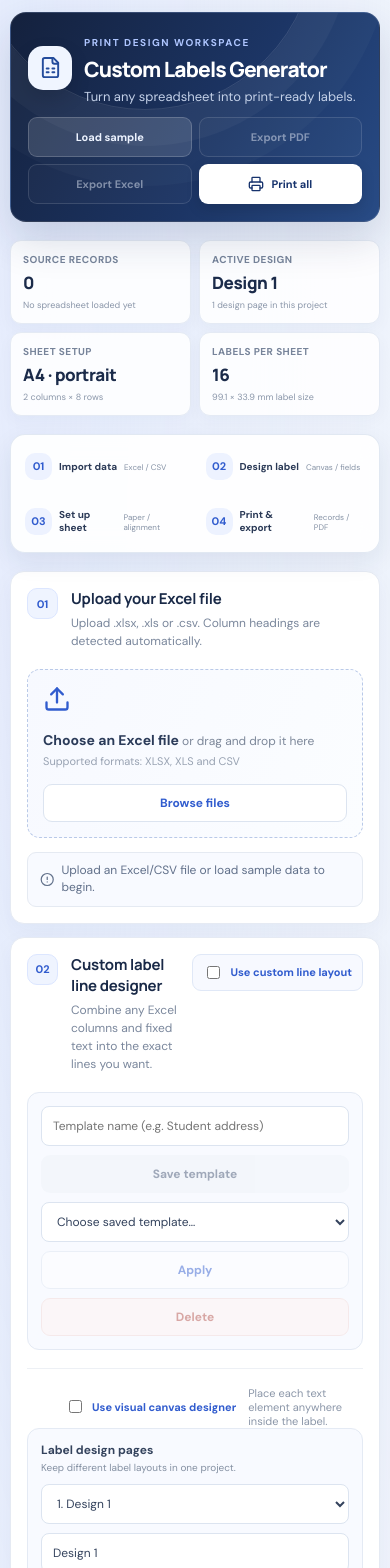
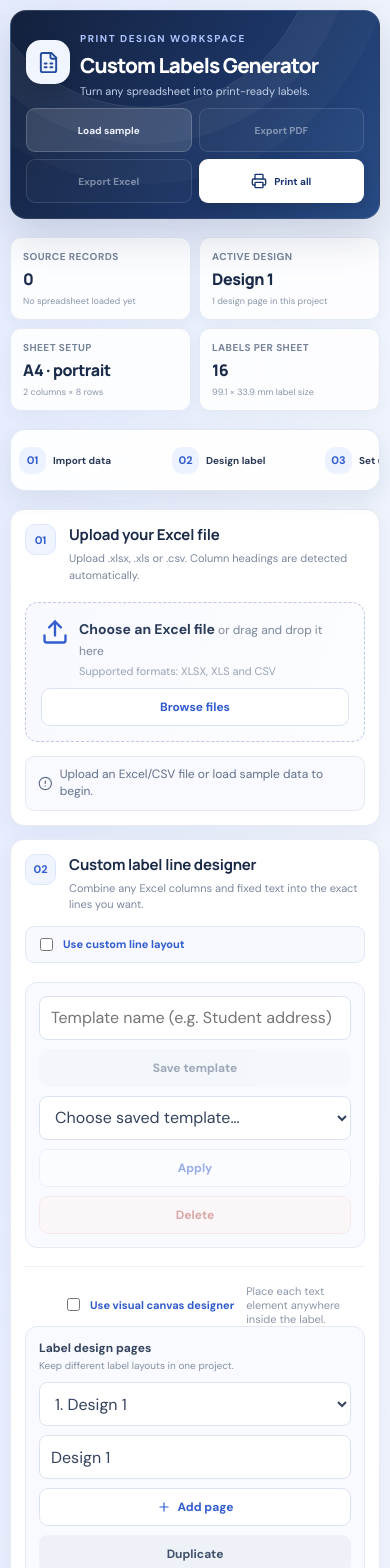
Before and after one commit to akash0222/label-generator, a React (Vite) app: page / in a window 390 px wide. Shown: the top 1568 px of the page. Built offline with nearby package versions, Linux system fonts and the light colour scheme.

Commit message:
Optimize responsive layouts for browser and mobile

```diff
--- a/src/styles.css
+++ b/src/styles.css
@@ -678,3 +678,172 @@ footer { padding: 22px 12px; color: #8c98ac; font-size: 11px; }
   .calibration-grid { grid-template-columns: 1fr 1fr; }
   .calibration-actions .button { flex: 1 1 100%; }
 }
+
+
+/* Phase 20 — browser, tablet and touch-first refinements */
+html {
+  min-width: 320px;
+  scroll-padding-top: 88px;
+  -webkit-text-size-adjust: 100%;
+  text-size-adjust: 100%;
+}
+body {
+  width: 100%;
+  max-width: 100%;
+  overflow-x: clip;
+  -webkit-tap-highlight-color: transparent;
+}
+#root { min-width: 0; min-height: 100vh; min-height: 100dvh; }
+.app { width: 100%; min-width: 0; }
+.panel, .section-title, .section-title > div, .columns-layout > section,
+.settings-grid, .template-toolbar, .design-pages-toolbar,
+.visual-editor-grid, .visual-properties, .print-queue-item,
+.print-queue-details, .print-queue-summary, .record-toolbar {
+  min-width: 0;
+}
+button, .button, .icon-button, .text-button, .workflow-nav button {
+  touch-action: manipulation;
+}
+.upload-zone:focus-visible {
+  outline: 3px solid rgba(64,111,224,.25);
+  outline-offset: 3px;
+}
+.file-chip { max-width: 100%; flex-wrap: wrap; overflow-wrap: anywhere; }
+.file-chip b { white-space: nowrap; }
+.preview-sheet, .visual-canvas-wrap {
+  max-width: 100%;
+  overscroll-behavior-x: contain;
+  -webkit-overflow-scrolling: touch;
+}
+.visual-canvas-wrap { touch-action: pan-x pan-y; }
+.record-list, .field-list { overscroll-behavior: contain; -webkit-overflow-scrolling: touch; }
+@media (max-width: 780px) {
+  html { scroll-padding-top: 76px; }
+  .app {
+    padding-left: max(14px, env(safe-area-inset-left));
+    padding-right: max(14px, env(safe-area-inset-right));
+    padding-bottom: max(22px, env(safe-area-inset-bottom));
+  }
+  .header { min-width: 0; }
+  .heading { flex: 1 1 0; }
+  .header-actions { display: grid; grid-template-columns: repeat(2, minmax(0, 1fr)); }
+  .header-actions .button { width: 100%; min-width: 0; min-height: 44px; }
+  .section-title > div { flex: 1 1 calc(100% - 60px); }
+  .section-title .selected-count, .section-title .live-tag { margin-left: 0; }
+  .settings-footer { flex-wrap: wrap; gap: 8px; }
+  .record-toolbar { flex-wrap: wrap; }
+  .record-toolbar input { flex: 1 1 100%; }
+  .preview-footer { flex-wrap: wrap; gap: 8px; }
+}
+@media (max-width: 640px) {
+  html { scroll-padding-top: 66px; }
+  .workflow-nav {
+    display: flex;
+    position: sticky;
+    top: max(6px, env(safe-area-inset-top));
+    overflow-x: auto;
+    overscroll-behavior-x: contain;
+    scroll-snap-type: x proximity;
+    scrollbar-width: thin;
+    -webkit-overflow-scrolling: touch;
+    padding: 6px;
+  }
+  .workflow-nav button {
+    flex: 0 0 148px;
+    min-width: 0;
+    min-height: 48px;
+    scroll-snap-align: start;
+  }
+  .workflow-nav small { display: none; }
+  .panel { min-width: 0; }
+  .section-title { align-items: flex-start; }
+  .section-title .step { flex: 0 0 31px; }
+  .section-title .toggle { flex: 1 1 100%; }
+  .upload-zone { min-width: 0; gap: 10px; }
+  .upload-zone > div { flex: 1 1 calc(100% - 55px); min-width: 0; }
+  .line-row {
+    grid-template-columns: 40px minmax(0, 1fr) 40px 40px 40px;
+    gap: 7px;
+    padding: 8px;
+  }
+  .line-no { min-width: 34px; min-height: 34px; }
+  .line-row .icon-button { width: 40px; height: 40px; }
+  .line-row select { min-height: 42px; }
+  .line-row .bold-toggle { min-height: 36px; }
+  .settings-grid { grid-template-columns: repeat(2, minmax(0, 1fr)); }
+  .queue-control { min-width: 0; }
+  .queue-control select, .queue-control input { min-width: 0; }
+  .print-queue-item { grid-template-columns: 30px minmax(0, 1fr) minmax(0, 1fr); }
+  .print-queue-details { grid-column: 2 / -1; }
+  .queue-item-actions { grid-column: 1 / -1; }
+  .preview-sheet { padding: 10px; }
+  .preview-grid { justify-content: start; margin-left: 0; margin-right: 0; }
+  .visual-canvas-wrap { padding: 10px; }
+  .visual-editor-toolbar > * { flex: 1 1 100%; min-width: 0; }
+  .visual-background-toolbar { align-items: stretch; }
+  .visual-background-toolbar label { min-width: 0; }
+  .visual-background-toolbar input { max-width: 100%; }
+  .print-queue-actions .button { min-height: 44px; }
+}
+@media (max-width: 520px) {
+  .app {
+    padding-top: 10px;
+    padding-left: max(10px, env(safe-area-inset-left));
+    padding-right: max(10px, env(safe-area-inset-right));
+  }
+  .header { padding: 15px; gap: 10px; }
+  .heading h1 { font-size: clamp(18px, 5.3vw, 21px); }
+  .heading p { font-size: 11px; }
+  .header-actions { grid-template-columns: repeat(2, minmax(0, 1fr)); }
+  .header-actions .button { padding: 9px 7px; font-size: 10px; }
+  .workspace-summary { grid-template-columns: repeat(2, minmax(0, 1fr)); }
+  .summary-card { min-width: 0; }
+  .summary-card strong { max-width: 100%; font-size: 16px; }
+  .section-title h2 { overflow-wrap: anywhere; }
+  .section-title p { font-size: 11px; }
+  .panel { padding: 14px; }
+  .template-toolbar, .design-pages-toolbar { grid-template-columns: minmax(0, 1fr); }
+  .template-toolbar > *, .design-pages-toolbar > * { min-width: 0; width: 100%; }
+  .starter-library .button { flex: 1 1 calc(50% - 8px); }
+  .settings-grid { grid-template-columns: minmax(0, 1fr); }
+  .calibration-actions { align-items: stretch; }
+  .calibration-actions .button { width: 100%; }
+  .print-queue-add { align-items: stretch; flex-direction: column; }
+  .print-queue-summary { display: grid; grid-template-columns: repeat(2, minmax(0, 1fr)); }
+  .print-queue-actions { grid-column: 1 / -1; }
+  .print-queue-actions .button { flex: 1 1 100%; }
+  .record-actions { display: grid; grid-template-columns: repeat(2, minmax(0, 1fr)); }
+  .record-actions .button { min-width: 0; }
+  .record-row { min-width: 0; }
+  .record-row span { min-width: 0; }
+  .record-row em { flex: 0 0 auto; }
+  .preview-panel .section-title .print-button { flex: 1 1 calc(50% - 8px); margin-left: 0; }
+  .preview-panel .live-tag { margin-left: 0; }
+  .visual-properties { min-width: 0; }
+  .visual-style-grid, .visual-number-grid { grid-template-columns: repeat(2, minmax(0, 1fr)); }
+  .text-button { min-height: 40px; }
+  .icon-button { min-width: 40px; min-height: 40px; }
+  .settings-grid input, .settings-grid select,
+  .line-input, .line-row select, .template-toolbar input,
+  .template-toolbar select, .design-pages-toolbar input,
+  .design-pages-toolbar select, .record-toolbar input,
+  .queue-control input, .queue-control select,
+  .visual-properties input, .visual-properties select,
+  .visual-editor-toolbar select {
+    height: 44px;
+    min-height: 44px;
+    font-size: 16px;
+  }
+}
+@media (max-width: 360px) {
+  .app { padding-left: max(8px, env(safe-area-inset-left)); padding-right: max(8px, env(safe-area-inset-right)); }
+  .panel { padding: 12px; }
+  .line-row { grid-template-columns: 34px minmax(0, 1fr) 36px 36px 36px; gap: 5px; }
+  .line-row .icon-button { width: 36px; height: 40px; }
+  .header-actions .button { font-size: 9px; }
+}
+@media (hover: none) {
+  .button:not(:disabled):hover, .upload-zone:hover, .field-item:hover {
+    transform: none;
+  }
+}
```
